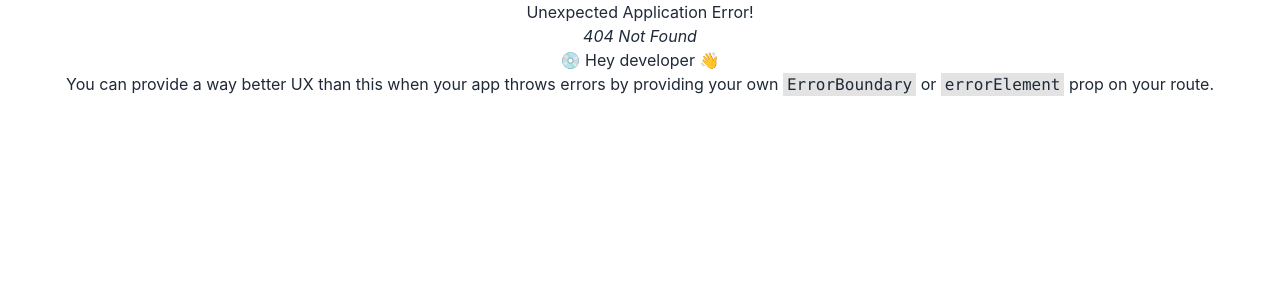
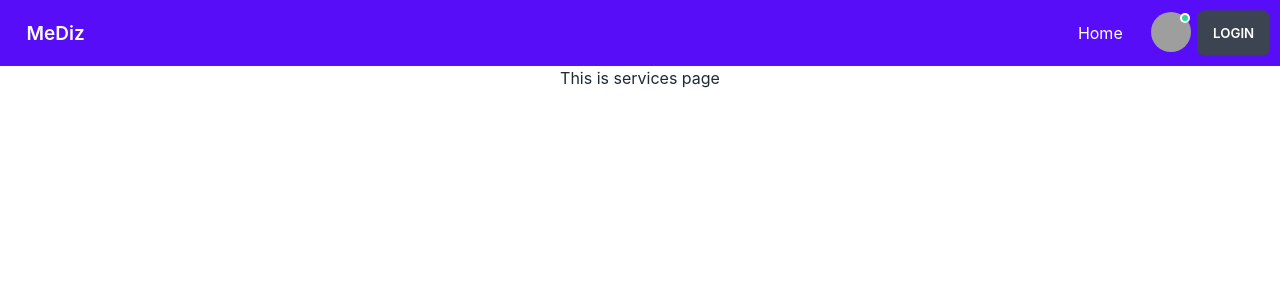
Before and after one commit to golamrabbani93/mediz, a React (Create React App) app: page /services in a window 1280 px wide. Before the commit this address had no page. Shown: the top 300 px of the page. Built offline with nearby package versions, Linux system fonts and the light colour scheme; grey boxes are pictures that could not be loaded.

Commit message:
create services page and setup routes

```diff
--- /dev/null
+++ b/src/Pages/Services/Services.js
@@ -0,0 +1,11 @@
+import React from 'react';
+
+const Services = () => {
+	return (
+		<div>
+			<h2>This is services page</h2>
+		</div>
+	);
+};
+
+export default Services;
--- a/src/Routes/Routes/Routes.js
+++ b/src/Routes/Routes/Routes.js
@@ -1,6 +1,7 @@
 import {createBrowserRouter} from 'react-router-dom';
 import Main from '../../Layouts/Main';
 import Home from '../../Pages/Home/Home/Home';
+import Services from '../../Pages/Services/Services';
 
 export const router = createBrowserRouter([
 	{
@@ -11,6 +12,10 @@ export const router = createBrowserRouter([
 				path: '/',
 				element: <Home></Home>,
 			},
+			{
+				path: '/services',
+				element: <Services></Services>,
+			},
 		],
 	},
 ]);
```
